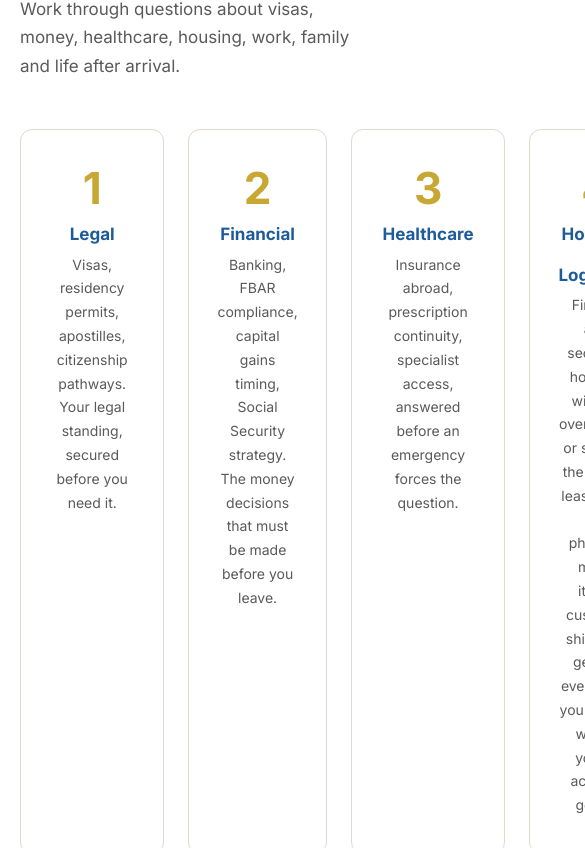
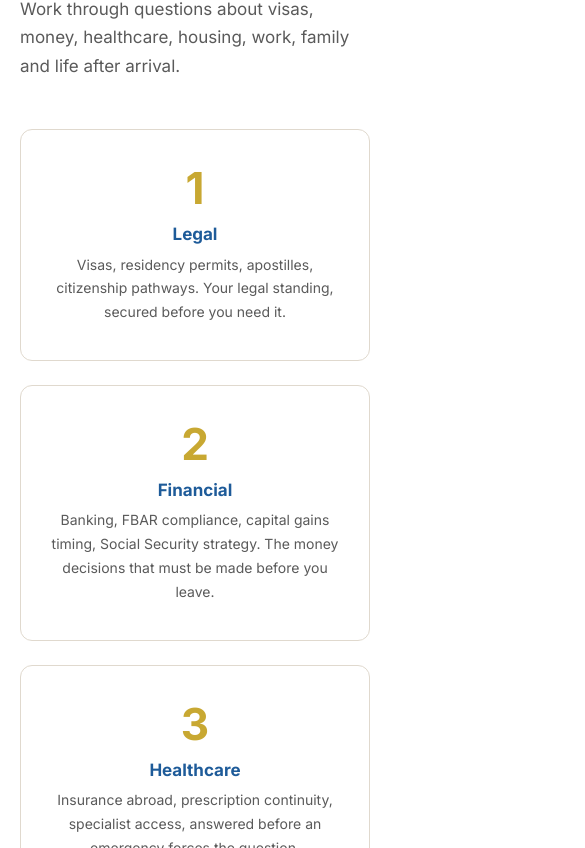
Before and after one commit to globalsystemsstudio-lang/gss-website, a Next.js app: page / in a window 390 px wide. Shown: the part 6756-7604 px from the top of the page, 585 px wide, since content can reach past the window. Built offline with nearby package versions, Linux system fonts and the light colour scheme.

Commit message:
Fix homepage planning-area cards overflowing on phones

```diff
--- a/app/page.jsx
+++ b/app/page.jsx
@@ -126,7 +126,7 @@ export default function HomePage() {
           <span className="section-tag">The System</span>
           <h2>Seven Planning Areas. One Connected Plan.</h2>
           <p className="modules-intro">Work through questions about visas, money, healthcare, housing, work, family and life after arrival.</p>
-          <div className="icon-cards" style={{gridTemplateColumns:'repeat(4, 1fr)'}}>
+          <div className="icon-cards">
             {AREAS.map((mod) => (
               <div key={mod.num} className="icon-card">
                 <div className="icon-card-num">{mod.num}</div>
```
